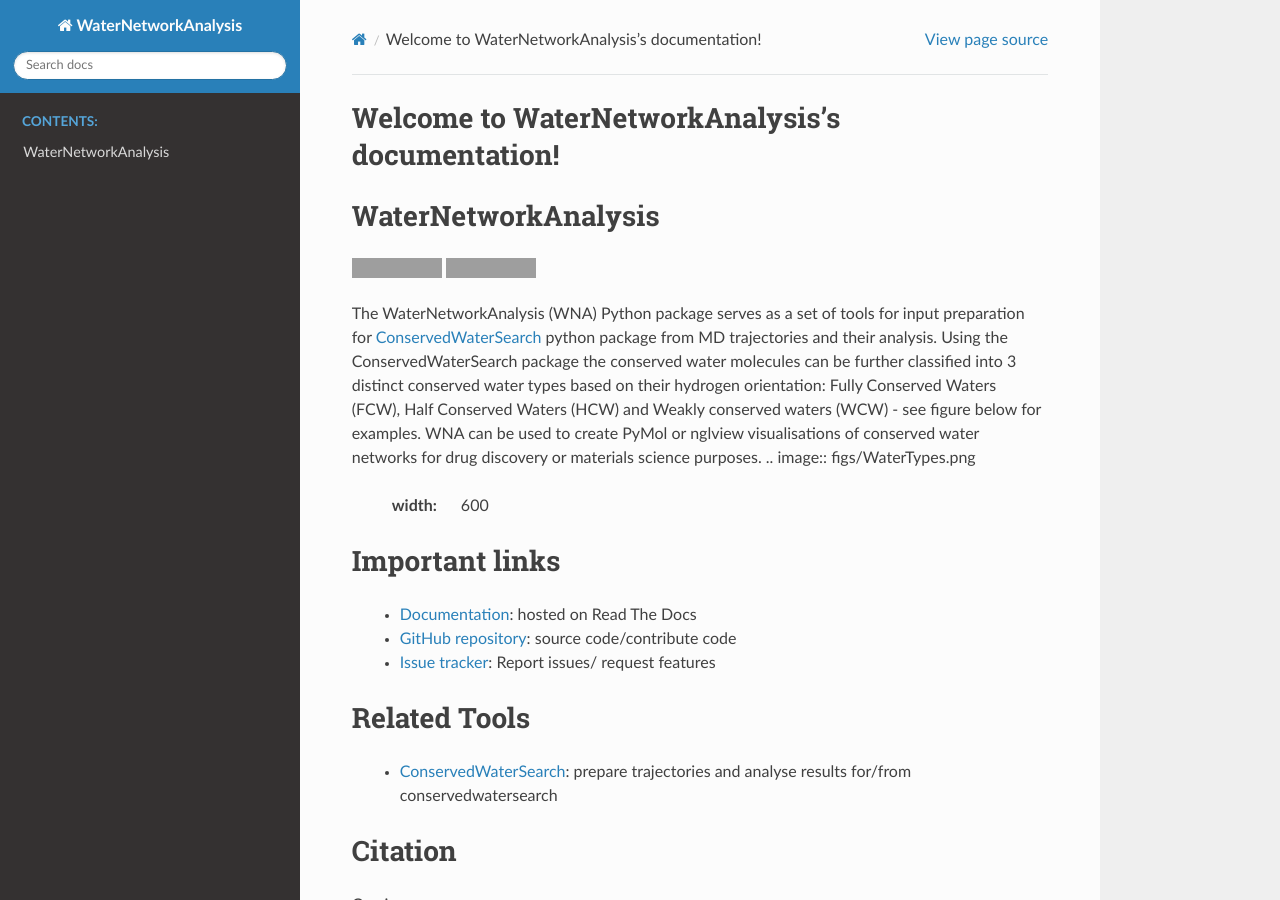
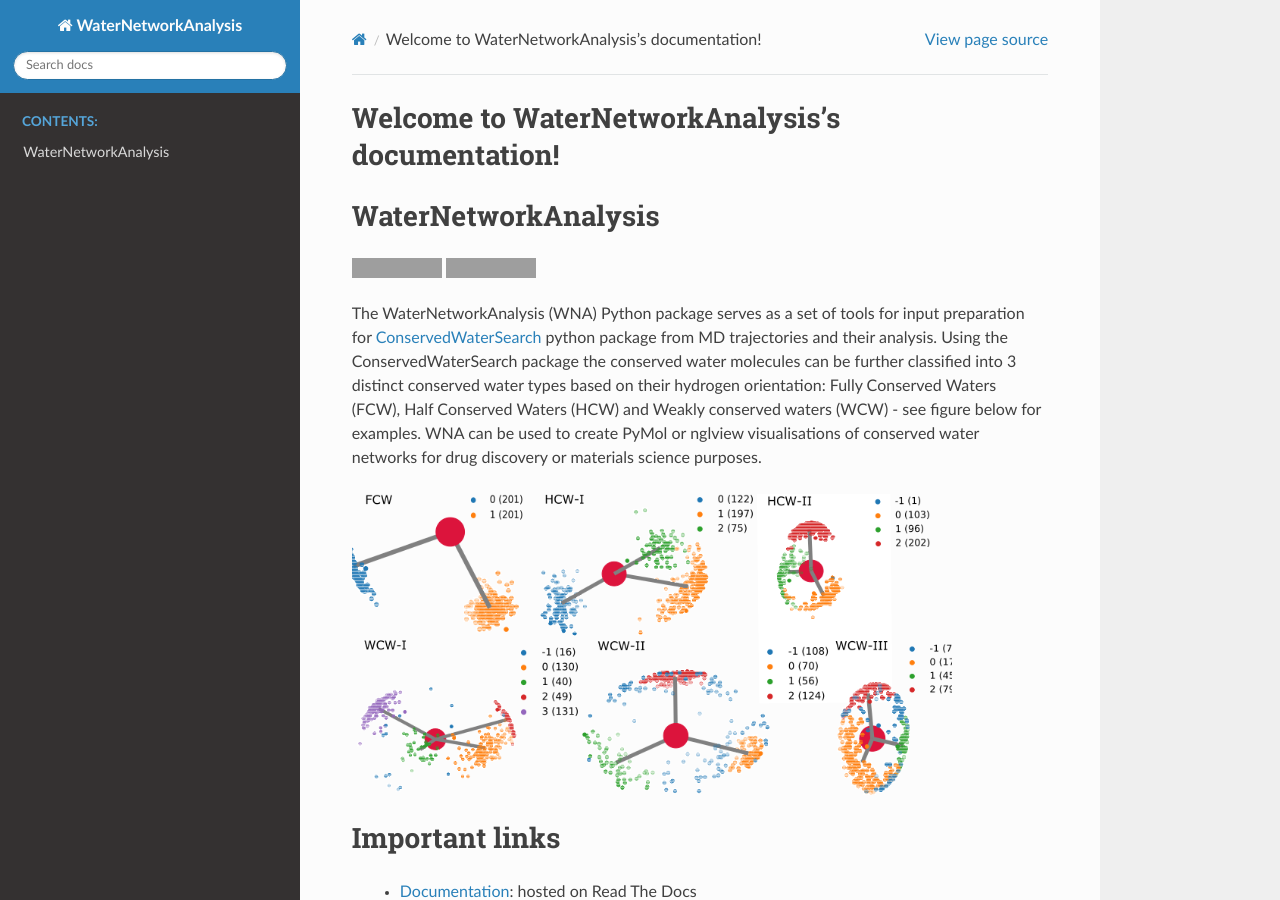
Before and after one commit to JecaTosovic/WaterNetworkAnalysis, a Sphinx documentation site: the page built from docs/source/index.rst, in a window 1280 px wide and 900 px high. Built offline with Sphinx 7.4.7 and the Read the Docs theme 2.0.0, drawn with Linux system fonts in a browser that asks for light colours; grey boxes are pictures that could not be loaded.

Commit message:
sort image

```diff
--- a/README.rst
+++ b/README.rst
@@ -8,6 +8,7 @@
 The WaterNetworkAnalysis (WNA) Python package serves as a set of tools for input preparation for `ConservedWaterSearch <https://github.com/JecaTosovic/ConservedWaterSearch>`_ python package from MD trajectories and their analysis.
 Using the ConservedWaterSearch package the conserved water molecules can be further classified into 3 distinct conserved water types based on their hydrogen orientation: Fully Conserved Waters (FCW), Half Conserved Waters (HCW) and Weakly conserved waters (WCW) - see figure below for examples.
 WNA can be used to create PyMol or nglview visualisations of conserved water networks for drug discovery or materials science purposes.
+
 .. image:: figs/WaterTypes.png
   :width: 600
 
--- a/docs/source/conf.py
+++ b/docs/source/conf.py
@@ -73,7 +73,8 @@
 # Add any paths that contain custom static files (such as style sheets) here,
 # relative to this directory. They are copied after the builtin static files,
 # so a file named "default.css" will overwrite the builtin "default.css".
-html_static_path = ['_static']
+#html_static_path = ['_static']
+html_static_path = []
 
 
 # -- Extension configuration -------------------------------------------------
```
